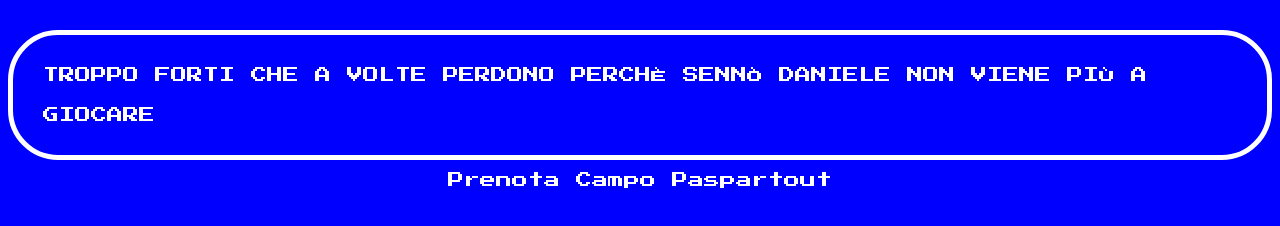
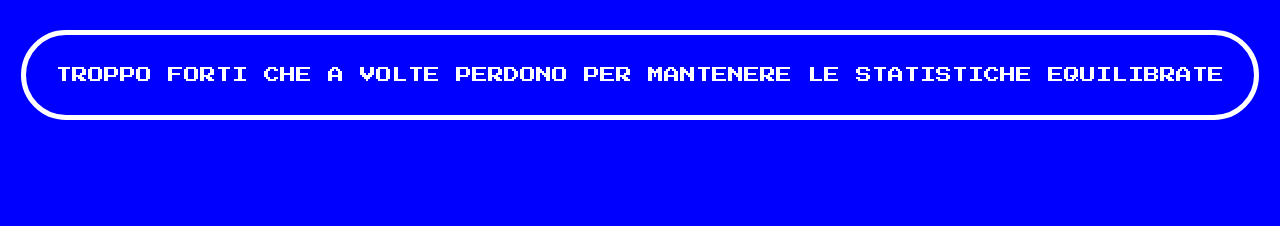
Before and after one commit to Frab0/Padel, a plain HTML site: page common/squadra_forte.html in a window 1280 px wide. Drawn offline with Linux system fonts and the light colour scheme.

Commit message:
Versione3.0

```diff
--- a/common/squadra_forte.html
+++ b/common/squadra_forte.html
@@ -13,12 +13,8 @@
 <body>
     <div class="contenitore1">
         <div class="menu">
-            TROPPO FORTI CHE A VOLTE PERDONO PERCHÈ SENNÒ DANIELE NON VIENE PIÙ A GIOCARE
+            TROPPO FORTI CHE A VOLTE PERDONO PER MANTENERE LE STATISTICHE EQUILIBRATE
         </div>
-
-<a href="https://app.passepartoutvillage.com/"> Prenota Campo Paspartout </a>
-
-
     </div>
 </body>
 </html>
```
